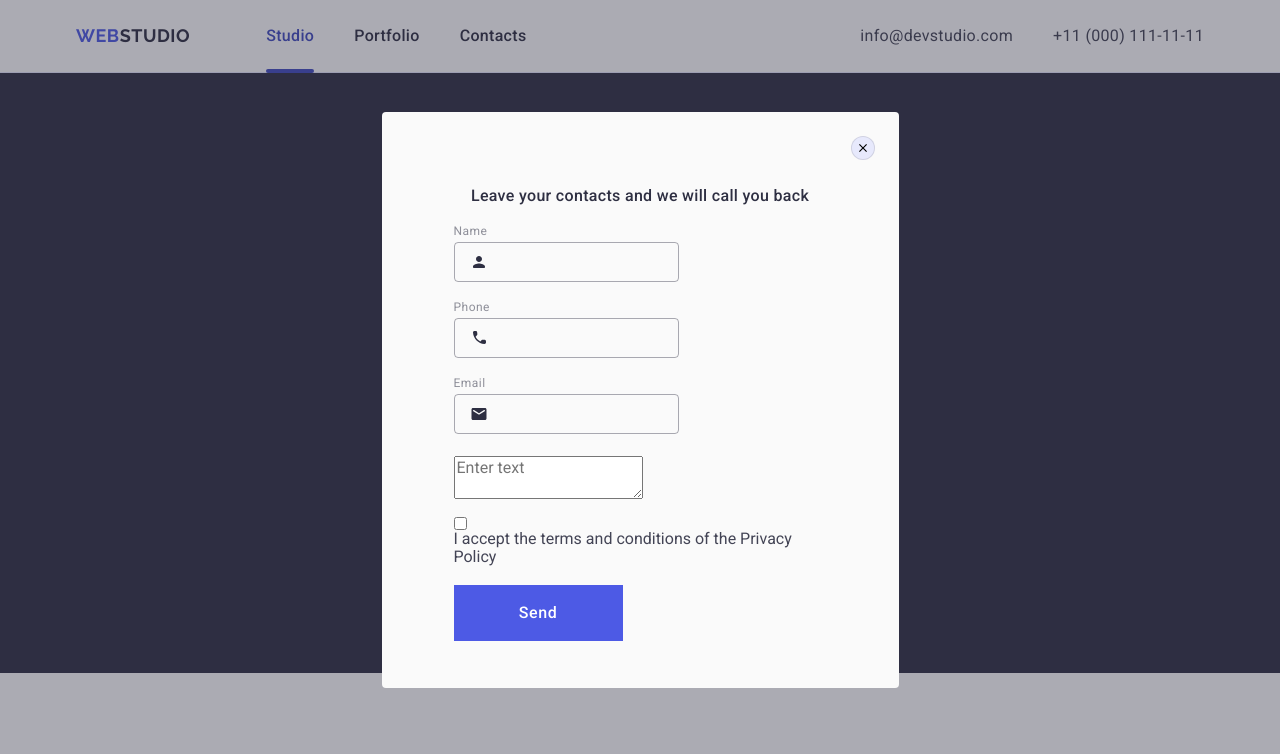
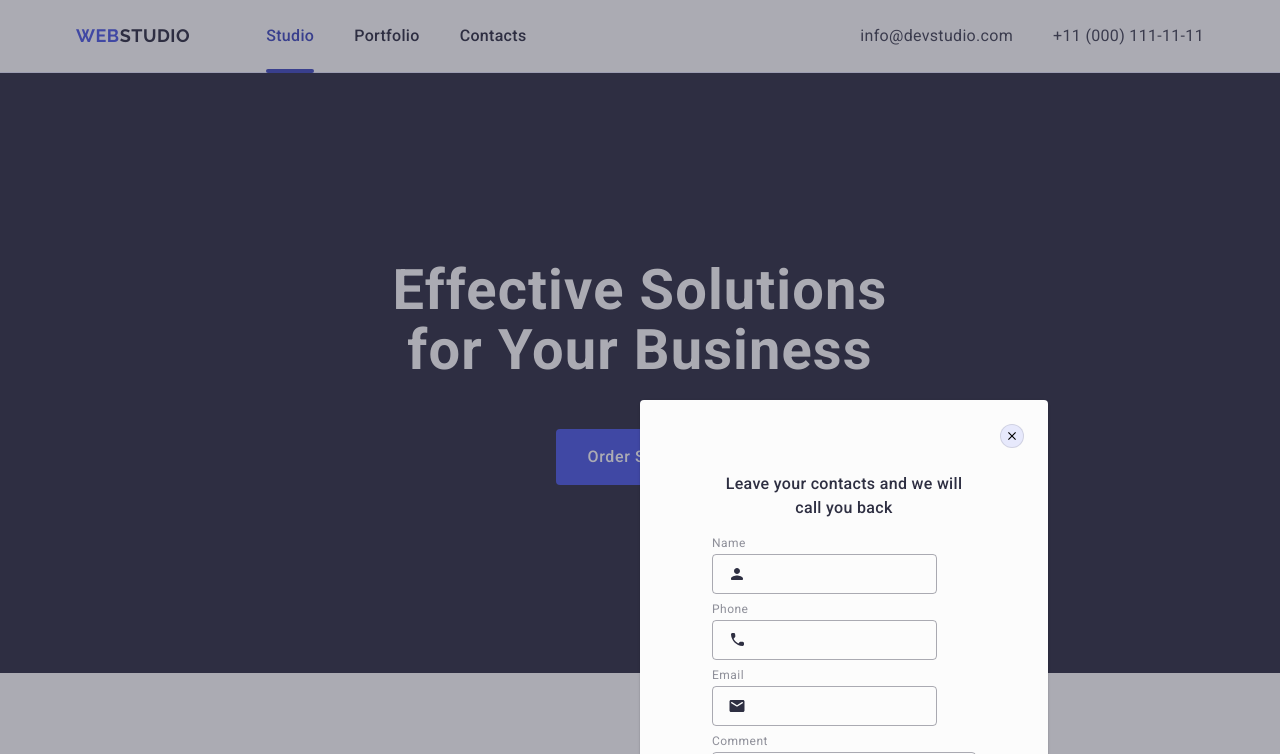
Before and after one commit to shch6rskz2001-boop/-goit-markup-hw-05, a plain HTML site: page index.html in a window 1280 px wide. Shown: the top 754 px of the page. Drawn offline with nearby package versions, Linux system fonts and the light colour scheme.

Commit message:
add  styles

```diff
--- a/css/styles.css
+++ b/css/styles.css
@@ -646,26 +646,31 @@ img {
     height: 100%;
     width: 100%;
     padding: 40px;
-
+    transition: opacity 250ms cubic-bezier(0.4, 0, 0.2, 1), visibility 250ms cubic-bezier(0.4, 0, 0.2, 1);
 }
 
-.backdrod.is-open {
+.is-open {
     opacity: 1;
     visibility: visible;
     pointer-events: auto;
 
+
 }
 
 .position {
-    position: relative;
-    width: 517px;
-    height: 80%;
-    max-height: 784px;
+
+    padding: 72px 24px 24px 24px;
+    transition: transform 250ms cubic-bezier(0.4, 0, 0.2, 1);
     border-radius: 4px;
-    background-color: #fafafa;
+    box-shadow: 0px 1px 1px rgba(0, 0, 0, 0.14), 0px 1px 3px rgba(0, 0, 0, 0.12), 0px 2px 1px rgba(0, 0, 0, 0.2);
     overflow: auto;
     padding: 72px;
-
+    position: absolute;
+    top: 50%;
+    left: 50%;
+    width: 408px;
+    min-height: 584px;
+    background: #fcfcfc;
 }
 
 .back {
@@ -682,7 +687,7 @@ img {
     margin-bottom: 18px;
     display: flex;
     flex-direction: column;
-
+    margin-bottom: 8px;
 
 }
 
@@ -709,9 +714,11 @@ img {
 }
 
 .close-popup:hover,
-.close-popup: focus {
-    background-color: #4040bbf;
-    fill: #fff
+.close-popup:focus {
+    border: none;
+    background-color: #404bbf;
+    border-color: #404bbf;
+    fill: #ffffff;
 }
 
 .close-popup-icon {
@@ -719,9 +726,6 @@ img {
 
 }
 
-.label-field {
-    display: block;
-}
 
 .label-field {
     font-size: 12px;
@@ -729,7 +733,7 @@ img {
     letter-spacing: 0.04em;
     color: #8e8f99;
     margin-bottom: 4px;
-
+    display: block;
 
 }
 
@@ -757,6 +761,10 @@ img {
     transition: fill 250ms cubic-bezier(0.4, 0, 0.2, 1);
 }
 
+.positi:focus-within>svg {
+    fill: #4d5ae5;
+}
+
 .positi {
     position: relative;
 }
@@ -770,4 +778,36 @@ img {
     padding-left: 38px;
     outline: transparent;
     transition: border-color 250ms cubic-bezier(0.4, 0, 0.2, 1);
+
 }
+
+.name:focus-within {
+    outline: #4d5ae5;
+    border-color: #4d5ae5;
+}
+
+.textarea {
+    margin-bottom: 16px
+}
+
+.text {
+    width: 100%;
+    height: 120px;
+    font-size: 12px;
+    line-height: 1.17;
+    letter-spacing: 0.04em;
+    color: rgba(46, 47, 66, 0.4);
+    border: 1px solid rgba(46, 47, 66, 0.4);
+    border-radius: 4px;
+    background-color: transparent;
+    padding: 8px 16px;
+    outline: transparent;
+    resize: none;
+    transition: border-color 250ms cubic-bezier(0.4, 0, 0.2, 1);
+
+}
+
+.text:focus {
+    border-color: #4D5AE5;
+
+}
--- a/index.html
+++ b/index.html
@@ -462,9 +462,10 @@
                         </svg>
                     </div>
                 </div>
-                <div class="footer-item">
-                    <label class="label-field" for="usercomment"></Comment></label>
-                    <textarea name="comment" id="comment" name="esercomment" placeholder="Enter text"></textarea>
+                <div class="textarea">
+                    <label class="label-field" for="user-comment">Comment</label>
+                    <textarea class="text" name="comment" id="user-comment" name="user-comment"
+                        placeholder="Text input"></textarea>
                 </div>
                 <div class="footer-item">
                     <input type="checkbox" id="policy" name="policy" value="true">
```
